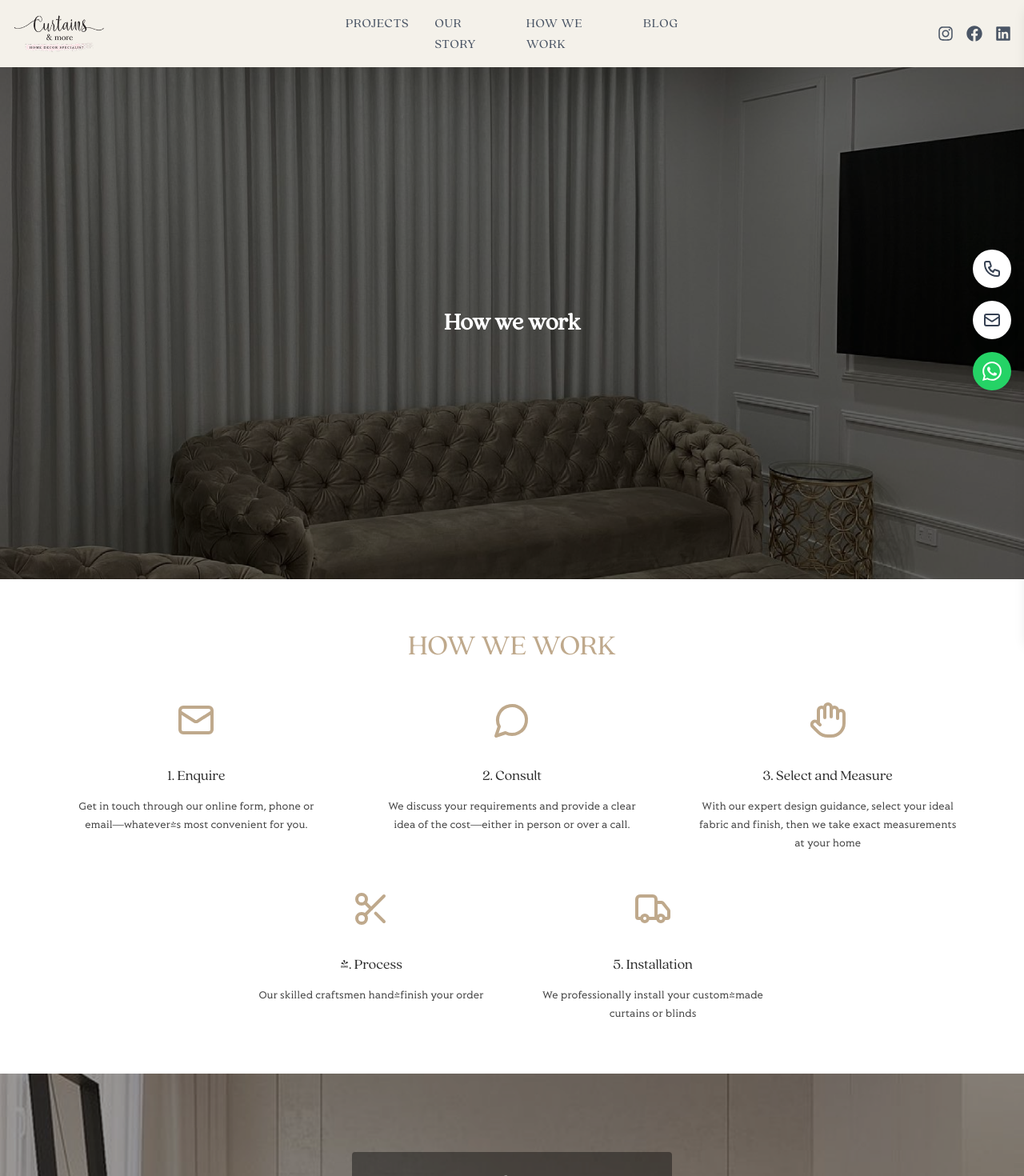
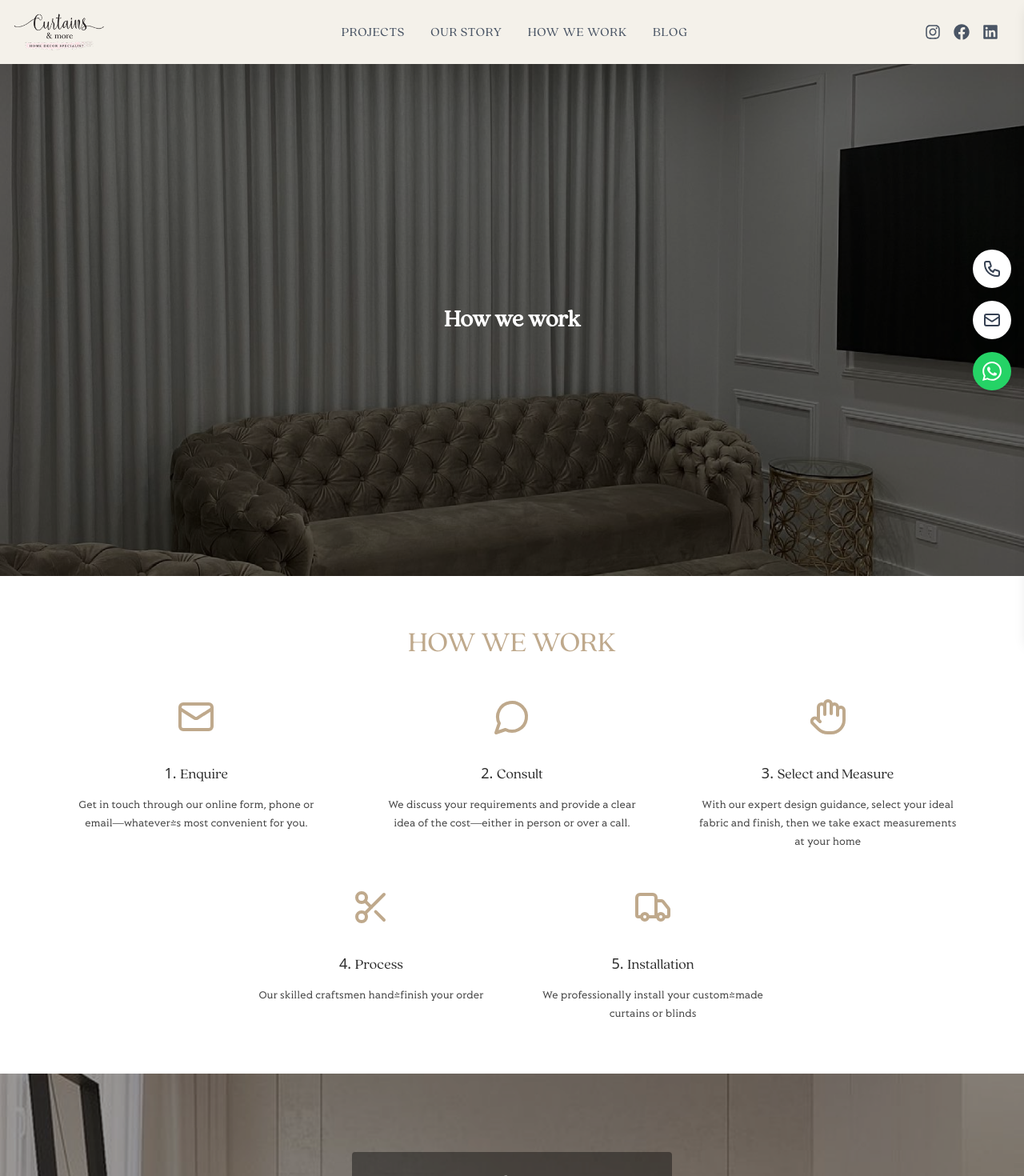
Before and after one commit to RDRishabh/curtains-and-more-re, a React (Vite) app: page /how-we-work in a window 1280 px wide. Shown: the top 1470 px of the page at 80% size. Built offline with nearby package versions, Linux system fonts and the light colour scheme.

Commit message:
Updates Iterations Fixes

```diff
--- a/src/components/HowWeWork.jsx
+++ b/src/components/HowWeWork.jsx
@@ -5,27 +5,27 @@ const HowWeWorkSection = () => {
   const workSteps = [
     {
       icon: <Mail className="h-12 w-12 text-[#bfa98c] mb-4" />,
-      title: "1. Enquire",
+      title: "Enquire",
       description: "Get in touch through our online form, phone or email—whatever's most convenient for you."
     },
     {
       icon: <MessageCircle className="h-12 w-12 text-[#bfa98c] mb-4" />,
-      title: "2. Consult",
+      title: "Consult",
       description: "We discuss your requirements and provide a clear idea of the cost—either in person or over a call."
     },
     {
       icon: <Hand className="h-12 w-12 text-[#bfa98c] mb-4" />,
-      title: "3. Select and Measure",
+      title: "Select and Measure",
       description: "With our expert design guidance, select your ideal fabric and finish, then we take exact measurements at your home"
     },
     {
       icon: <Scissors className="h-12 w-12 text-[#bfa98c] mb-4" />,
-      title: "4. Process",
+      title: "Process",
       description: "Our skilled craftsmen hand-finish your order"
     },
     {
       icon: <Truck className="h-12 w-12 text-[#bfa98c] mb-4" />,
-      title: "5. Installation",
+      title: "Installation",
       description: "We professionally install your custom-made curtains or blinds"
     }
   ];
@@ -41,7 +41,7 @@ const HowWeWorkSection = () => {
           {workSteps.slice(0, 3).map((step, index) => (
             <div key={index} className="flex flex-col items-center text-center px-4">
               <div className="mb-4">{step.icon}</div>
-              <h3 className="font-quincy text-lg text-[#2e2e2e] mb-3">{step.title}</h3>
+              <h3 className="font-quincy text-lg text-[#2e2e2e] mb-3"><span className="font-sans">{index+1}. </span>{step.title}</h3>
               <p className="font-lovato text-sm text-[#444] leading-relaxed">{step.description}</p>
             </div>
           ))}
@@ -53,7 +53,7 @@ const HowWeWorkSection = () => {
             {workSteps.slice(3, 5).map((step, index) => (
               <div key={index + 3} className="flex flex-col items-center text-center px-4">
                 <div className="mb-4">{step.icon}</div>
-                <h3 className="font-quincy text-lg text-[#2e2e2e] mb-3">{step.title}</h3>
+                <h3 className="font-quincy text-lg text-[#2e2e2e] mb-3"><span className="font-sans">{index+4}. </span>{step.title}</h3>
                 <p className="font-lovato text-sm text-[#444] leading-relaxed">{step.description}</p>
               </div>
             ))}
--- a/src/components/layout/Header.jsx
+++ b/src/components/layout/Header.jsx
@@ -14,46 +14,43 @@ const Header = () => {
   return (
     <header className="bg-[#f4f1ea] py-4 relative z-50">
       <div className="container mx-auto px-4">
-        <div className="flex items-center justify-between lg:grid lg:grid-cols-3">
-          {/* Logo - Left */}
-          <div className="flex items-center">
+        {/* Flex container for all header content */}
+        <div className="flex items-center justify-between">
+
+          {/* Left: Logo */}
+          <div className="flex items-center flex-shrink-0">
             <Link to="/">
               <img src="/png/logo.png" alt="Logo" className="h-12 w-auto" />
             </Link>
           </div>
 
-          {/* Navigation - Center */}
-          <nav className="hidden lg:flex justify-center">
+          {/* Center: Navigation - hidden on small screens */}
+          <nav className="hidden lg:flex flex-1 justify-center">
             <ul className="flex space-x-6 md:space-x-8">
-              <li>
-                <Link to="/projects" className="text-gray-600 hover:text-gray-900 uppercase text-md tracking-wider font-quincy">PROJECTS</Link>
-              </li>
-              <li>
-                <Link to="/our-story" className="text-gray-600 hover:text-gray-900 uppercase text-md tracking-wider font-quincy">OUR STORY</Link>
-              </li>
-              <li>
-                <Link to="/how-we-work" className="text-gray-600 hover:text-gray-900 uppercase text-md tracking-wider font-quincy">HOW WE WORK</Link>
-              </li>
-              <li>
-                <Link to="/blog" className="text-gray-600 hover:text-gray-900 uppercase text-md tracking-wider font-quincy">BLOG</Link>
-              </li>
+              <li><Link to="/projects" className="text-gray-600 hover:text-gray-900 uppercase text-md tracking-wider font-quincy">PROJECTS</Link></li>
+              <li><Link to="/our-story" className="text-gray-600 hover:text-gray-900 uppercase text-md tracking-wider font-quincy">OUR STORY</Link></li>
+              <li><Link to="/how-we-work" className="text-gray-600 hover:text-gray-900 uppercase text-md tracking-wider font-quincy">HOW WE WORK</Link></li>
+              <li><Link to="/blog" className="text-gray-600 hover:text-gray-900 uppercase text-md tracking-wider font-quincy">BLOG</Link></li>
             </ul>
           </nav>
 
-          {/* Social Media Icons - Right */}
-          <div className="hidden lg:flex justify-end space-x-4 text-gray-600">
+          {/* Right: Social Icons + Hamburger */}
+          <div className="flex items-center space-x-4">
+            {/* Social Icons - hidden on mobile */}
+            <div className="hidden lg:flex space-x-4 text-gray-600">
               <a href="https://www.instagram.com" target="_blank" rel="noopener noreferrer"><FaInstagram size={20} /></a>
               <a href="https://www.facebook.com" target="_blank" rel="noopener noreferrer"><FaFacebook size={20} /></a>
               <a href="https://www.linkedin.com" target="_blank" rel="noopener noreferrer"><FaLinkedin size={20} /></a>
             </div>
 
-          {/* Mobile Hamburger - visible only on small screens */}
+            {/* Hamburger Menu - shown only on mobile */}
             <button
               onClick={toggleSidebar}
               className="lg:hidden text-gray-600 hover:text-gray-900 focus:outline-none"
             >
               <Menu size={28} />
             </button>
+          </div>
         </div>
       </div>
 
```
Lines whose indentation alone changed are shown as unchanged.
